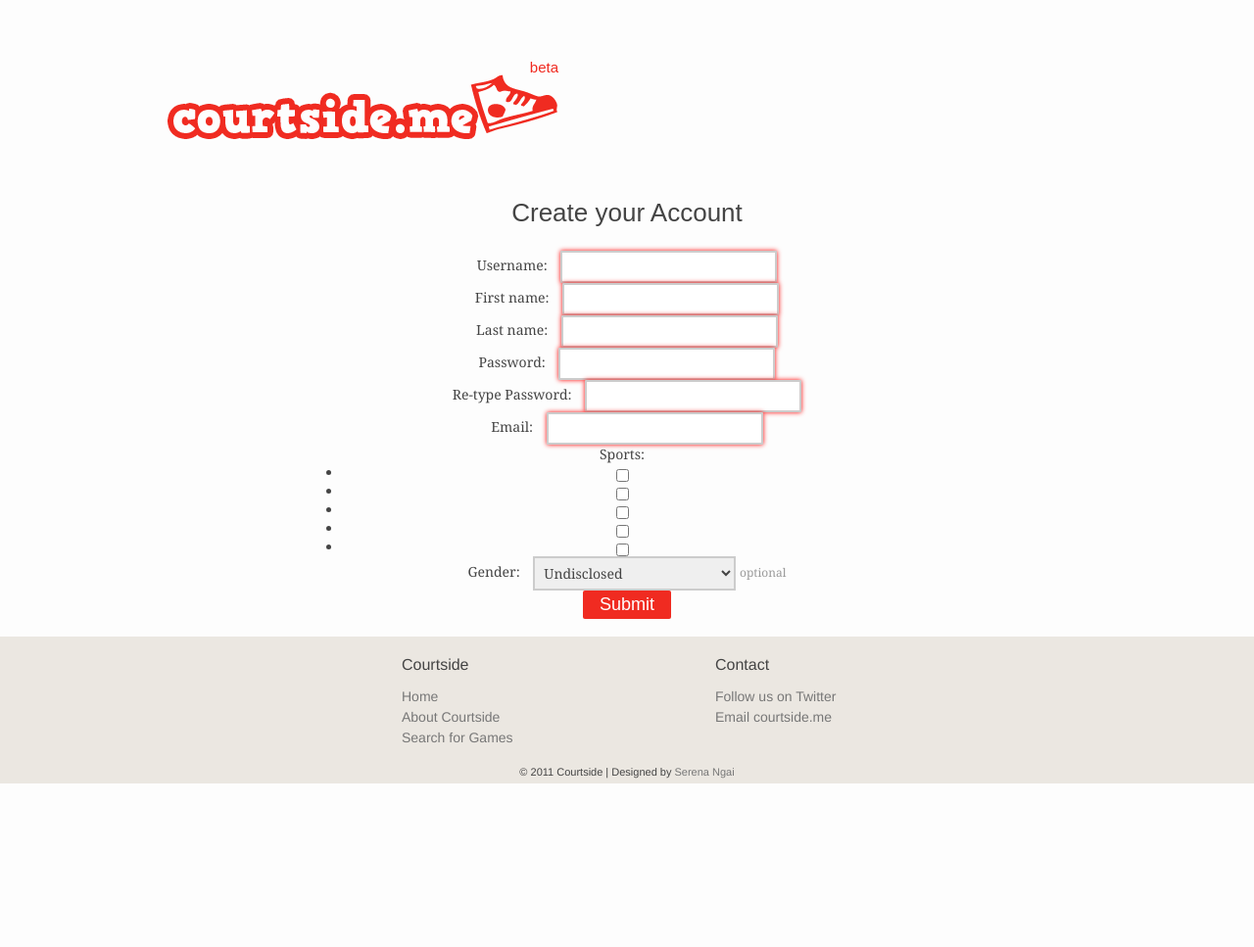
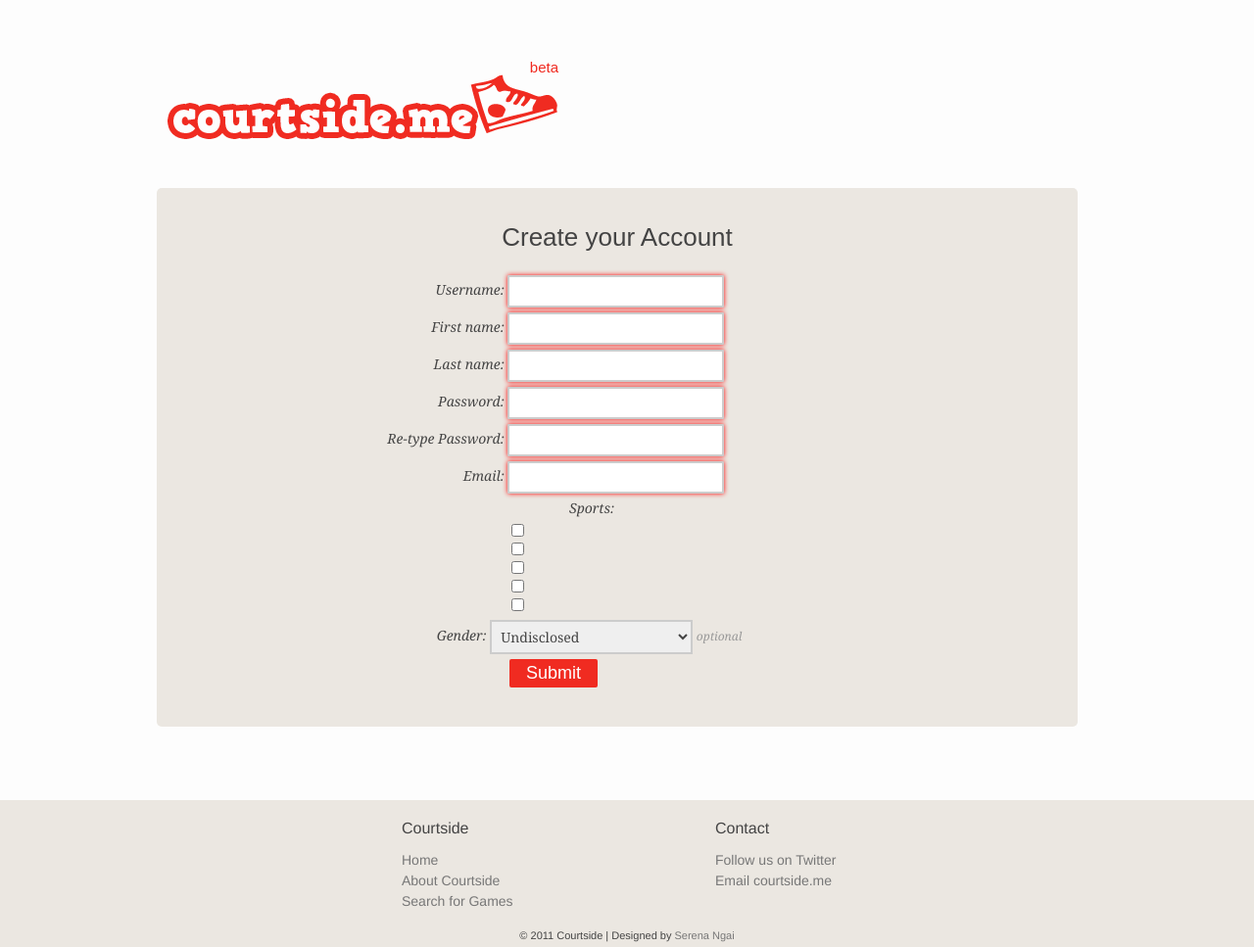
Before and after one commit to myusuf3/courtside, a Django app: page /login/signup/ in a window 1280 px wide. Shown: the whole page at 98% size. Before the commit the page ends 800 px from the top, so only its background shows below. Run offline with Django 3.2, Linux system fonts and the light colour scheme; data comes from the database, SQL or seed files in the repository; parts of the project's set-up code (start-up, migrations or seed data) failed here and were passed over; some libraries are stand-ins or nearby versions; some web fonts are replaced.

Commit message:
fixing css issues

```diff
--- a/courtside/templates/new_register.html
+++ b/courtside/templates/new_register.html
@@ -8,11 +8,11 @@
 <div class="clearfix">
     </div>
 
-    <section id="register" class="grid_12">
+    <section id="single_form_container" class="grid_12">
       <h2 id="login_heading">Create your Account</h2>
 
       <div id="login_methods" class="clearfix">
-        <form id="register_new" action="/login/signup/" method="post" >
+        <form id="single_form" action="/login/signup/" method="post" >
         	{% csrf_token %}
 	        {{ form.as_p}}
           <input class="input_button" type="submit" value="Submit" />
```
